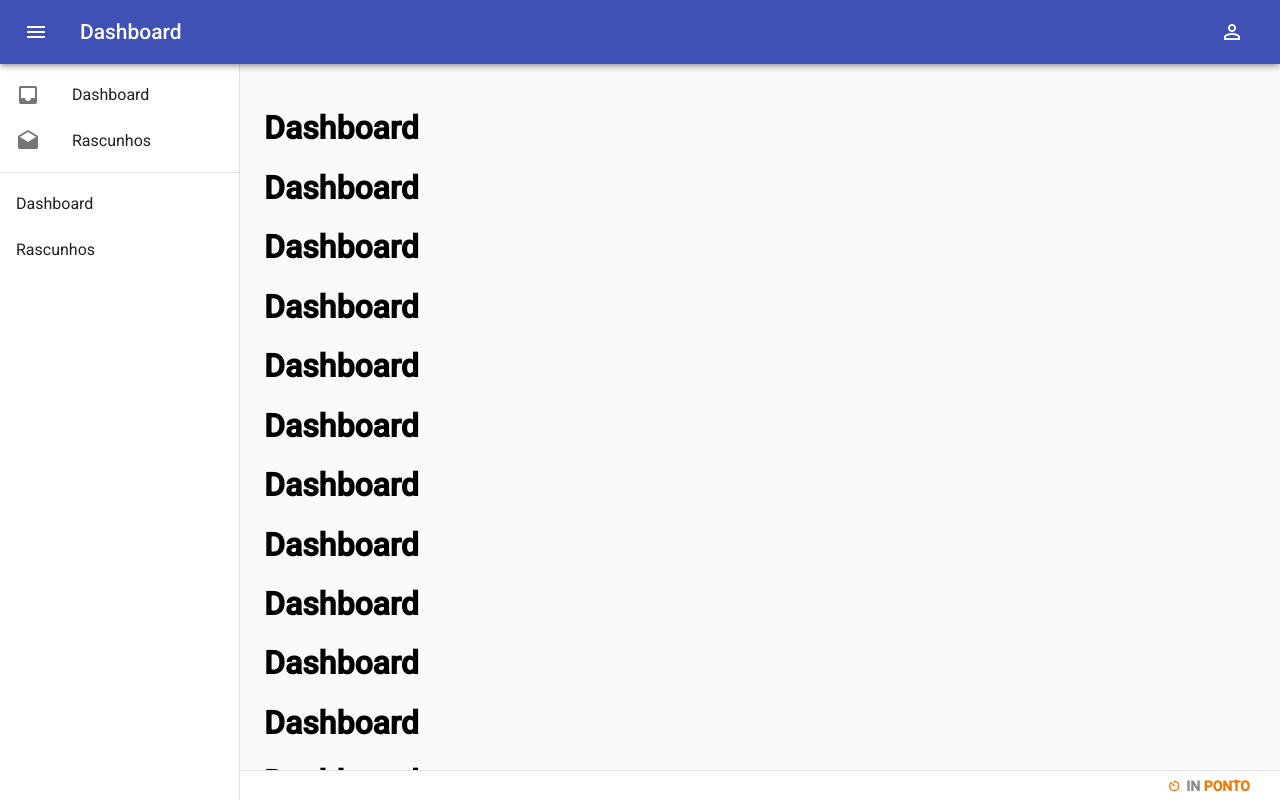
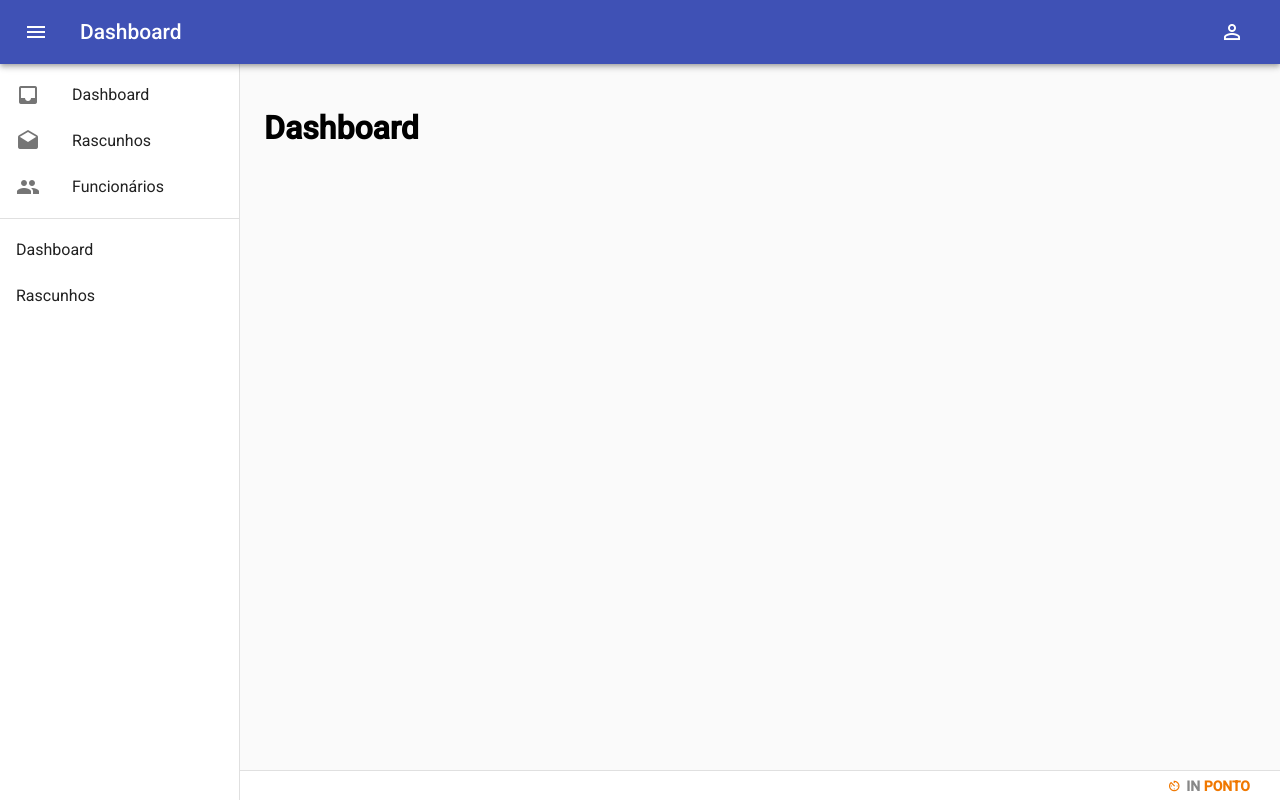
Before and after one commit to condini-mastheus/in-ponto, a React (Create React App) app: page /admin in a window 1280 px wide. Built offline with nearby package versions, Linux system fonts and the light colour scheme; what reduxsauce would draw is missing.

Commit message:
Continue to develop admin interface, still needs all tests

```diff
--- a/public/index.html
+++ b/public/index.html
@@ -21,7 +21,7 @@
       work correctly both with client-side routing and a non-root public URL.
       Learn how to configure a non-root public URL by running `npm run build`.
     -->
-    <title>React App</title>
+    <title>In Ponto</title>
   </head>
   <body>
     <noscript>
--- a/src/App.js
+++ b/src/App.js
@@ -13,7 +13,7 @@ const App = () => (
     <Router>
       <CssBaseline>
         <Route exact path="/" component={Form} />
-        <Route exact path="/admin" component={Admin} />
+        <Route path="/admin" component={Admin} />
       </CssBaseline>
     </Router>
   </Provider>
--- a/src/services/validationRules.js
+++ b/src/services/validationRules.js
@@ -10,11 +10,17 @@ const validationRules = {
       minimum: 4,
     },
   },
+  userHuman: {
+    presence: {
+      allowEmpty: false,
+    },
+  },
   captcha: {
     presence: {
       allowEmpty: false,
     },
   },
+
 }
 
 export default validationRules
--- a/src/views/admin/Dashboard.js
+++ b/src/views/admin/Dashboard.js
@@ -3,72 +3,6 @@ import React from 'react'
 const Dashboard = () => (
   <div>
     <h1>Dashboard</h1>
-    <h1>Dashboard</h1>
-    <h1>Dashboard</h1>
-    <h1>Dashboard</h1>
-    <h1>Dashboard</h1>
-    <h1>Dashboard</h1>
-    <h1>Dashboard</h1>
-    <h1>Dashboard</h1>
-    <h1>Dashboard</h1>
-    <h1>Dashboard</h1>
-    <h1>Dashboard</h1>
-    <h1>Dashboard</h1>
-    <h1>Dashboard</h1>
-    <h1>Dashboard</h1>
-    <h1>Dashboard</h1>
-    <h1>Dashboard</h1>
-    <h1>Dashboard</h1>
-    <h1>Dashboard</h1>
-    <h1>Dashboard</h1>
-    <h1>Dashboard</h1>
-    <h1>Dashboard</h1>
-    <h1>Dashboard</h1>
-    <h1>Dashboard</h1>
-    <h1>Dashboard</h1>
-    <h1>Dashboard</h1>
-    <h1>Dashboard</h1>
-    <h1>Dashboard</h1>
-    <h1>Dashboard</h1>
-    <h1>Dashboard</h1>
-    <h1>Dashboard</h1>
-    <h1>Dashboard</h1>
-    <h1>Dashboard</h1>
-    <h1>Dashboard</h1>
-    <h1>Dashboard</h1>
-    <h1>Dashboard</h1>
-    <h1>Dashboard</h1>
-    <h1>Dashboard</h1>
-    <h1>Dashboard</h1>
-    <h1>Dashboard</h1>
-    <h1>Dashboard</h1>
-    <h1>Dashboard</h1>
-    <h1>Dashboard</h1>
-    <h1>Dashboard</h1>
-    <h1>Dashboard</h1>
-    <h1>Dashboard</h1>
-    <h1>Dashboard</h1>
-    <h1>Dashboard</h1>
-    <h1>Dashboard</h1>
-    <h1>Dashboard</h1>
-    <h1>Dashboard</h1>
-    <h1>Dashboard</h1>
-    <h1>Dashboard</h1>
-    <h1>Dashboard</h1>
-    <h1>Dashboard</h1>
-    <h1>Dashboard</h1>
-    <h1>Dashboard</h1>
-    <h1>Dashboard</h1>
-    <h1>Dashboard</h1>
-    <h1>Dashboard</h1>
-    <h1>Dashboard</h1>
-    <h1>Dashboard</h1>
-    <h1>Dashboard</h1>
-    <h1>Dashboard</h1>
-    <h1>Dashboard</h1>
-    <h1>Dashboard</h1>
-    <h1>Dashboard</h1>
-    <h1>Dashboard</h1>
   </div>
 )
 
--- /dev/null
+++ b/src/views/admin/Employee.js
@@ -0,0 +1,22 @@
+import React, { Component } from 'react'
+import PropTypes from 'prop-types'
+
+export class Employee extends Component {
+  state = {
+  }
+
+  componentDidMount() {
+    document.title = 'Funcionários | In Ponto'
+  }
+
+  render() {
+    return (
+      <div />
+    )
+  }
+}
+
+Employee.propTypes = {
+}
+
+export default Employee
--- a/src/views/admin/includes/Sidebar.js
+++ b/src/views/admin/includes/Sidebar.js
@@ -11,6 +11,8 @@ import ListItemText from '@material-ui/core/ListItemText'
 import Divider from '@material-ui/core/Divider'
 import Icon from '@material-ui/core/Icon'
 
+import { Link } from 'react-router-dom'
+
 // custom
 import sidebar from './sidebar.json'
 
@@ -23,7 +25,7 @@ const styles = theme => ({
 })
 
 export const Sidebar = (props) => {
-  const { classes } = props
+  const { match, classes } = props
 
   return (
     <Drawer
@@ -35,7 +37,7 @@ export const Sidebar = (props) => {
       <div className={classes.toolbar} />
       <List component="nav">
         { sidebar.main.map(item => (
-          <ListItem button key={item.key}>
+          <ListItem button key={item.key} component={Link} to={`${match.path}${item.to}`}>
             <ListItemIcon>
               <Icon>{item.icon}</Icon>
             </ListItemIcon>
@@ -59,6 +61,7 @@ export const Sidebar = (props) => {
 
 Sidebar.propTypes = {
   classes: PropTypes.object.isRequired,
+  match: PropTypes.object.isRequired,
 }
 
 export default withStyles(styles)(Sidebar)
--- a/src/views/admin/includes/sidebar.json
+++ b/src/views/admin/includes/sidebar.json
@@ -3,12 +3,20 @@
     {
       "key": 1,
       "icon": "inbox",
-      "name": "Dashboard"
+      "name": "Dashboard",
+      "to": "/"
     },
     {
       "key": 2,
       "icon": "drafts",
-      "name": "Rascunhos"
+      "name": "Rascunhos",
+      "to": "/"
+    },
+    {
+      "key": 3,
+      "icon": "people",
+      "name": "Funcionários",
+      "to": "/employees"
     }
   ],
   "config": [
--- a/src/views/admin/index.js
+++ b/src/views/admin/index.js
@@ -9,7 +9,9 @@ import { withStyles } from '@material-ui/core/styles'
 import Header from './includes/Header'
 import Sidebar from './includes/Sidebar'
 import Footer from './includes/Footer'
+
 import Dashboard from './Dashboard'
+import Employee from './Employee'
 
 const styles = theme => ({
   root: {
@@ -37,12 +39,12 @@ export const Admin = (props) => {
   return (
     <div className={classes.root}>
       <Header />
-      <Sidebar />
+      <Sidebar match={match} />
       <main className={classes.content}>
         <div className={classes.toolbar} />
         {/* <Typography noWrap>You think water moves fast? You should see ice.</Typography> */}
         <Route path={`${match.path}/`} exact component={Dashboard} />
-        {/* <Route path={`${match.path}/users`} component={User} /> */}
+        <Route path={`${match.path}/employees`} exact component={Employee} />
       </main>
       <Footer />
     </div>
--- a/src/views/user/Form.js
+++ b/src/views/user/Form.js
@@ -47,6 +47,7 @@ export class Form extends Component {
 
     this.state = {
       userCode: '',
+      userHuman: '',
       captcha: '',
       isCaptchaVerified: false,
       error: {},
@@ -67,7 +68,8 @@ export class Form extends Component {
     if (!response) return
 
     this.setState({
-      captcha: 'human',
+      userHuman: 'human',
+      captcha: response,
       isCaptchaVerified: true,
     })
   }
@@ -75,13 +77,15 @@ export class Form extends Component {
 
   handleSubmit = () => (event) => {
     event.preventDefault()
-    const { userCode, captcha, isCaptchaVerified } = this.state
+    const {
+      userCode, captcha, isCaptchaVerified, userHuman,
+    } = this.state
 
     const error = {}
     error.userCode = !!validation({ userCode })
-    error.captcha = !!validation({ captcha })
+    error.userHuman = !!validation({ captcha }) && !!validation({ userHuman })
 
-    if (error.userCode || (error.captcha && isCaptchaVerified)) {
+    if (error.userCode || (error.userHuman && isCaptchaVerified)) {
       this.setState({ error })
       return
     }
@@ -90,6 +94,7 @@ export class Form extends Component {
 
     const clockIn = {
       userCode,
+      captcha,
       date: dateFormat({ date: 'now', format: 'YYYY-DD-MM HH:mm:ss' }),
     }
 
@@ -99,7 +104,7 @@ export class Form extends Component {
   render() {
     const { classes } = this.props
     const {
-      userCode, captcha, isCaptchaVerified, error,
+      userCode, isCaptchaVerified, error, userHuman,
     } = this.state
 
     return (
@@ -129,13 +134,13 @@ export class Form extends Component {
               </Grid>
 
               <Grid item xs={12} sm={6}>
-                <FormControl required error={error.captcha} component="fieldset">
+                <FormControl required error={error.userHuman} component="fieldset">
                   <FormHelperText>Você é um robô?</FormHelperText>
                   <RadioGroup
                     aria-label="captcha"
                     name="captcha"
                     className={classes.group}
-                    value={captcha}
+                    value={userHuman}
                     id="captcha"
                     onChange={this.handleCaptcha()}
                   >
```
Also changed, not shown: src/views/admin/includes/Header.js (+4 -7 lines), .eslintrc.json.
